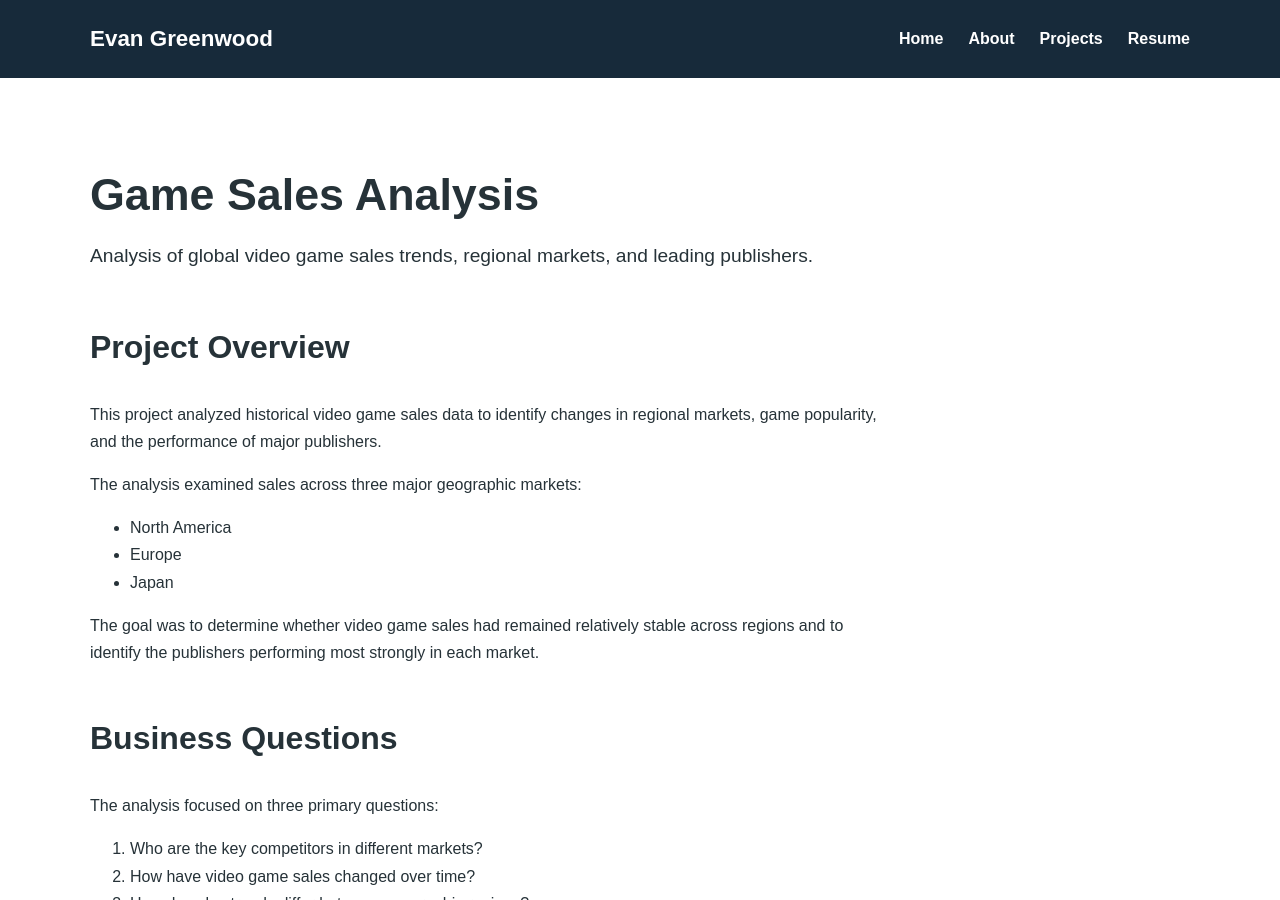
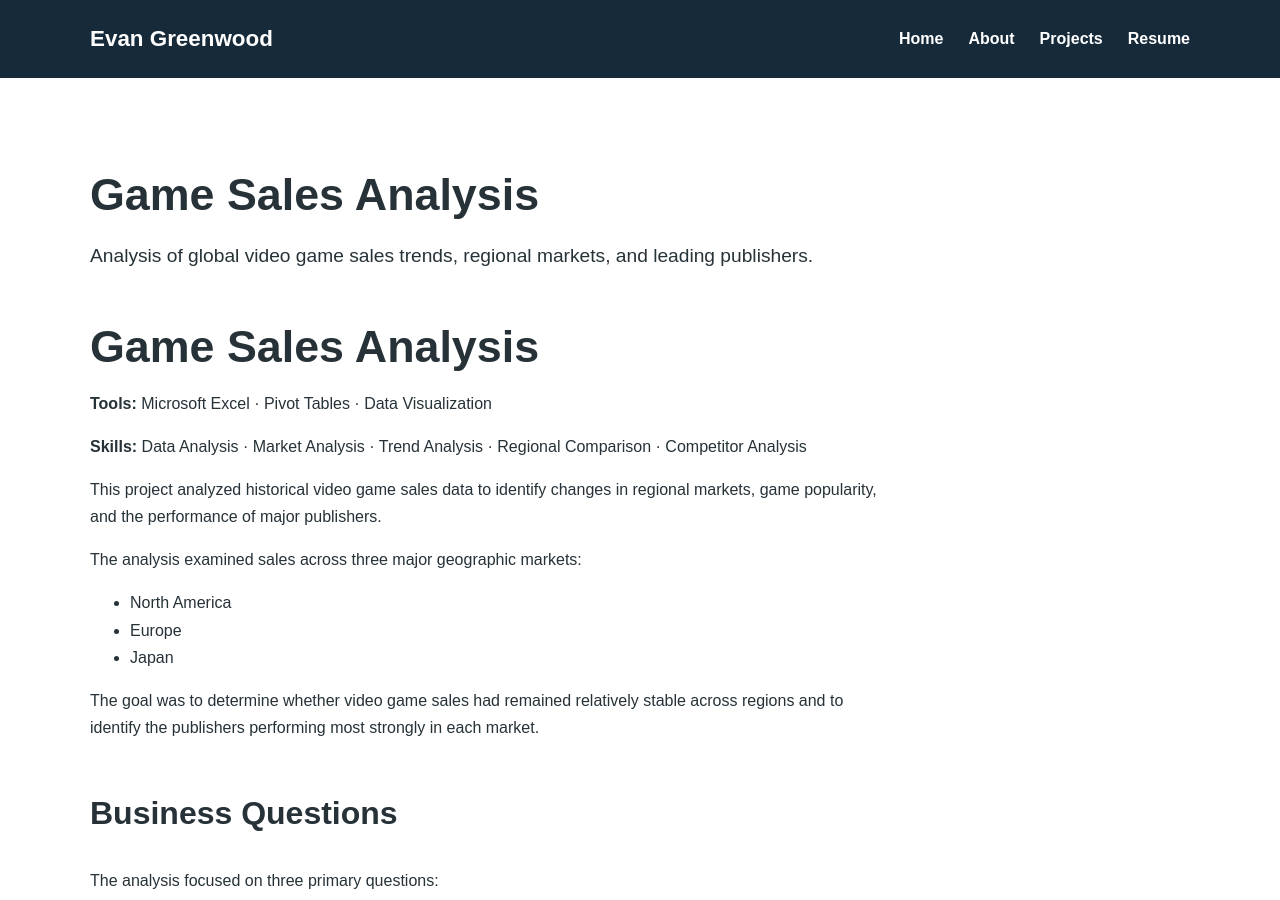
Before and after one commit to Ninja-Librarian/Ninja-Librarian.github.io, a Jekyll site: the page built from _projects/game-sales.md, in a window 1280 px wide and 900 px high. Built offline with Jekyll 4.4.1, drawn with Linux system fonts in a browser that asks for light colours.

Commit message:
Update game-sales.md
Fixing Tools and Skills displaying

```diff
--- a/_projects/game-sales.md
+++ b/_projects/game-sales.md
@@ -4,7 +4,11 @@ title: Game Sales Analysis
 description: Analysis of global video game sales trends, regional markets, and leading publishers.
 ---
 
-## Project Overview
+# Game Sales Analysis
+
+**Tools:** Microsoft Excel · Pivot Tables · Data Visualization
+
+**Skills:** Data Analysis · Market Analysis · Trend Analysis · Regional Comparison · Competitor Analysis
 
 This project analyzed historical video game sales data to identify changes in regional markets, game popularity, and the performance of major publishers.
 
```
